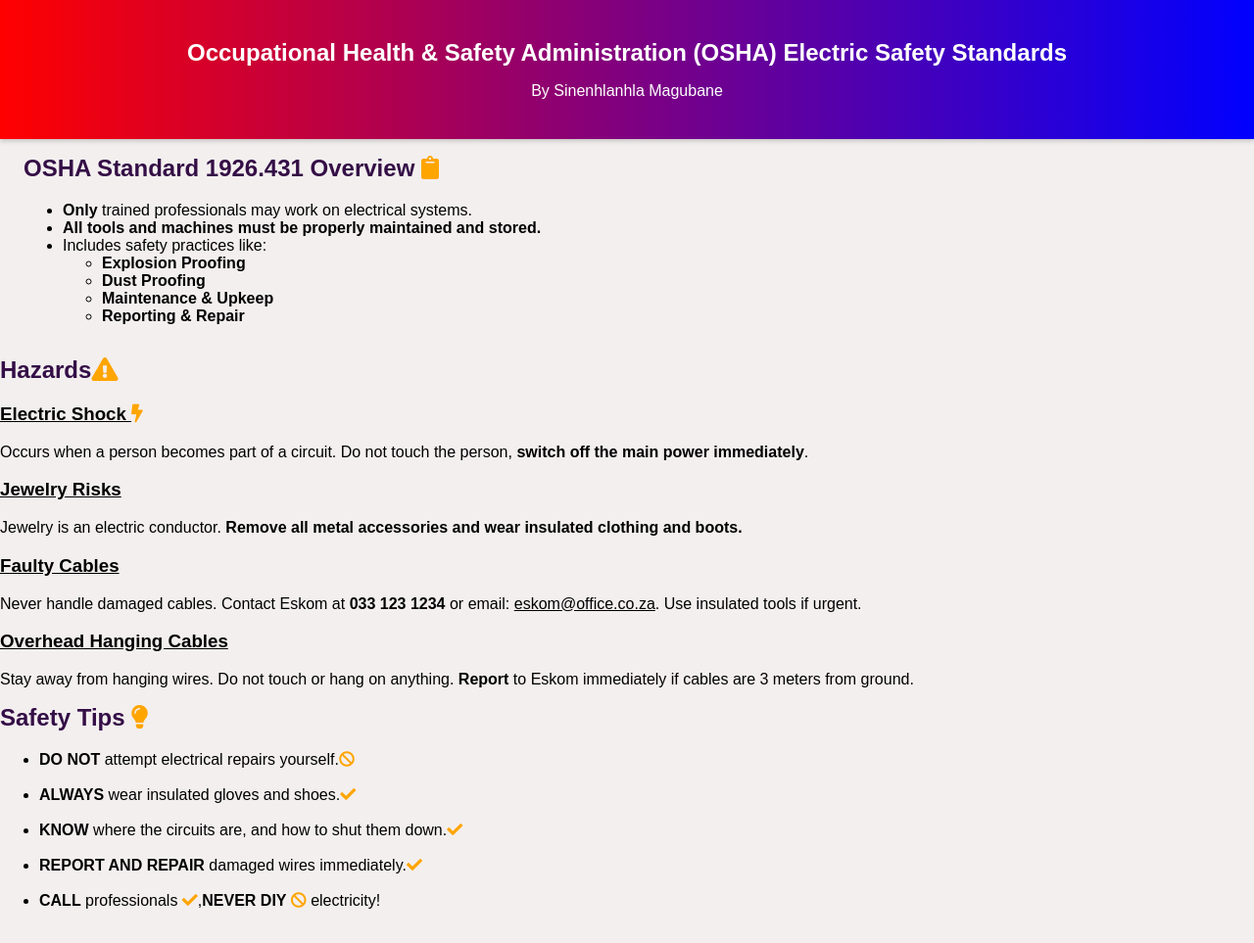
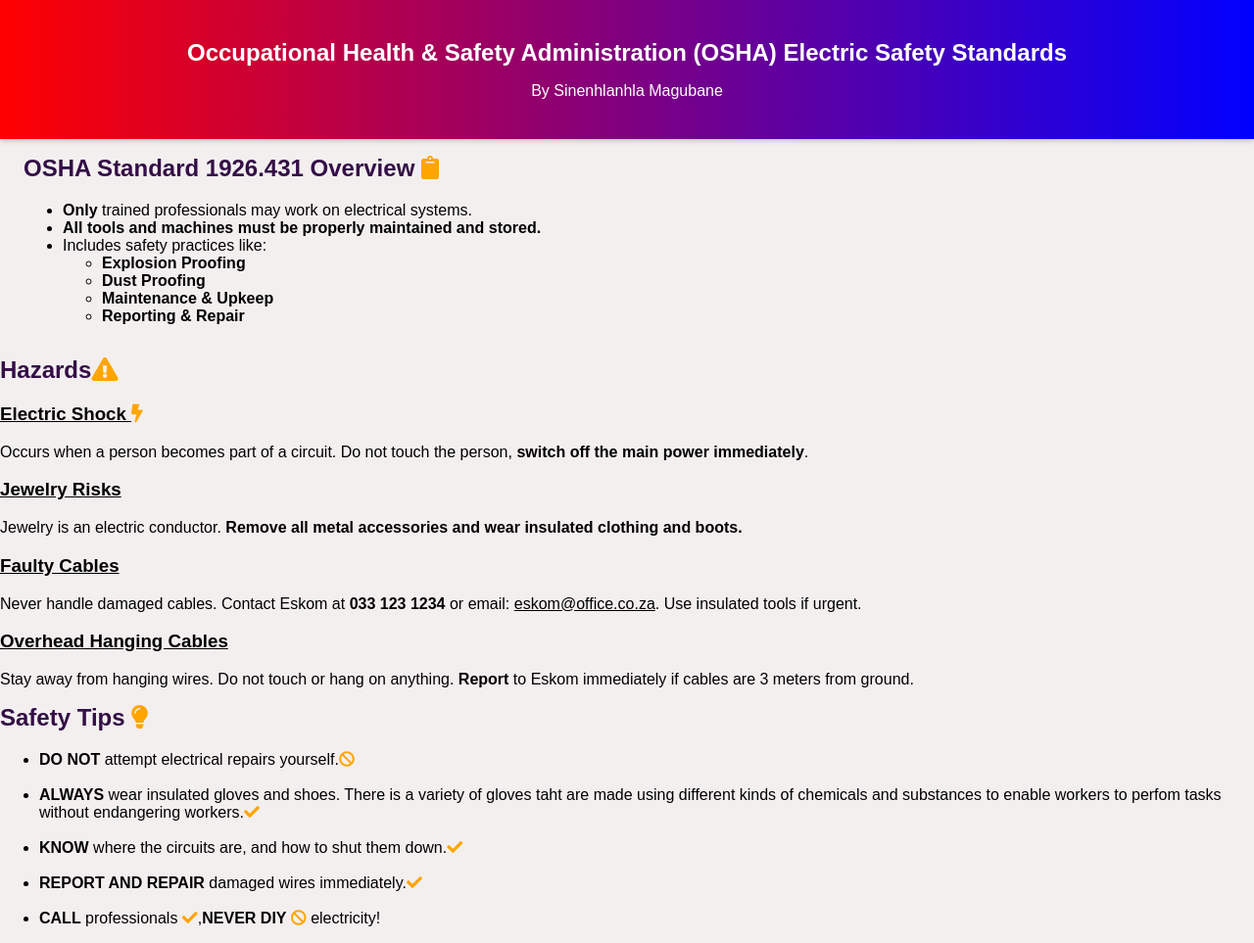
Before and after one commit to SineMag/Task2.1-OSHA, a plain HTML site: page index.html in a window 1280 px wide. Shown: the whole page at 98% size. Drawn offline with Linux system fonts and the light colour scheme; a script that the page names is missing.

```diff
--- a/index.html
+++ b/index.html
@@ -58,7 +58,7 @@
 
                 <li> <strong>DO NOT</strong> attempt electrical repairs yourself.<i class="fas fa-ban"></i></li><br>
 
-                <li> <strong>ALWAYS</strong> wear insulated gloves and shoes.<i class="fas fa-check"></i></li><br>
+                <li> <strong>ALWAYS</strong> wear insulated gloves and shoes. There is a variety of gloves taht are made using different kinds of chemicals and substances to enable workers to perfom tasks without endangering workers.<i class="fas fa-check"></i></li><br>
                 <li> <strong>KNOW</strong> where the circuits are, and how to shut them down.<i class="fas fa-check"></i></li><br>
                 <li> <strong>REPORT AND REPAIR</strong> damaged wires immediately.<i class="fas fa-check"></i></li><br>
                 <li> <strong>CALL</strong> professionals <i class="fas fa-check"></i>,<strong>NEVER DIY </strong><i class="fas fa-ban"></i> electricity!</li>
```
